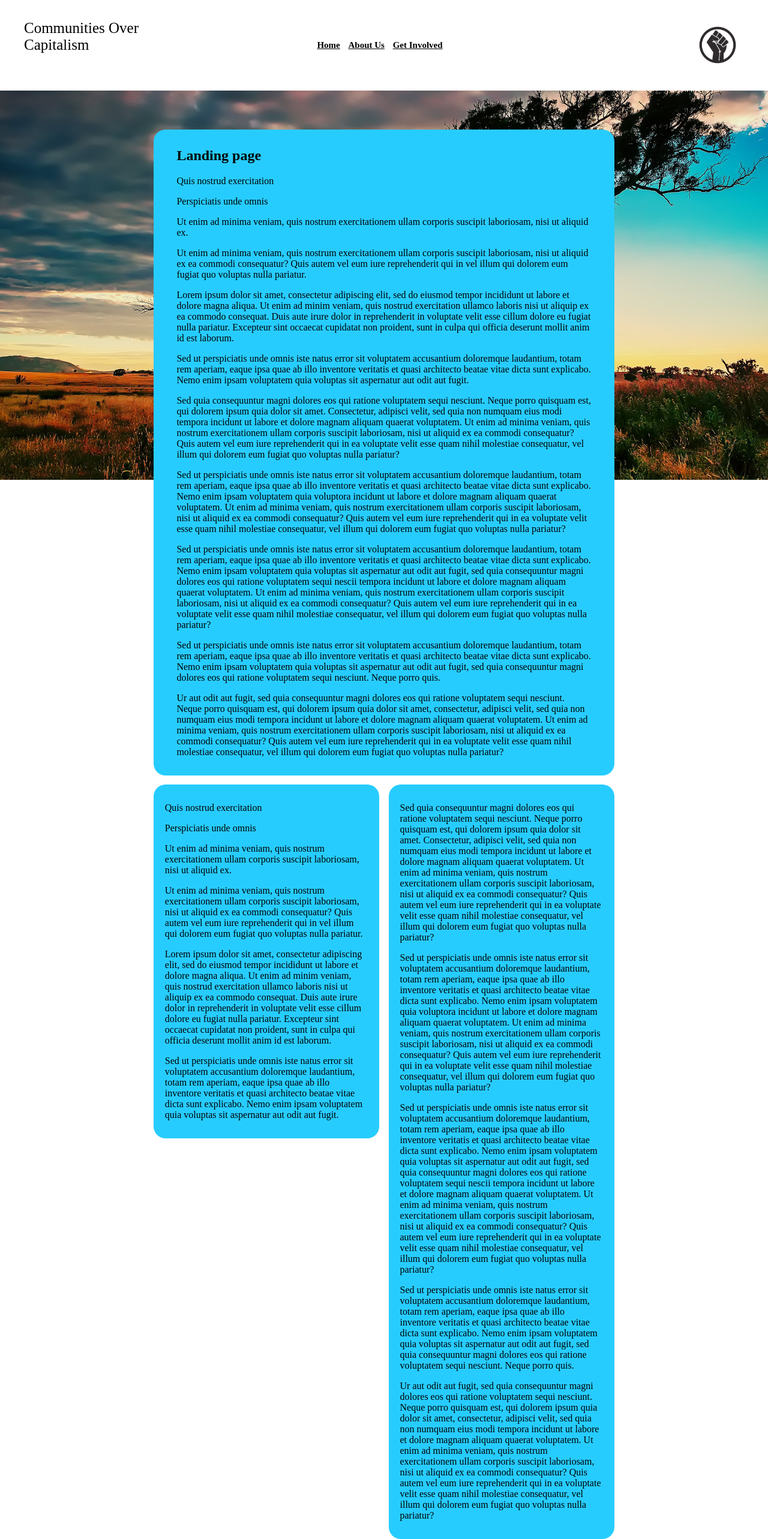
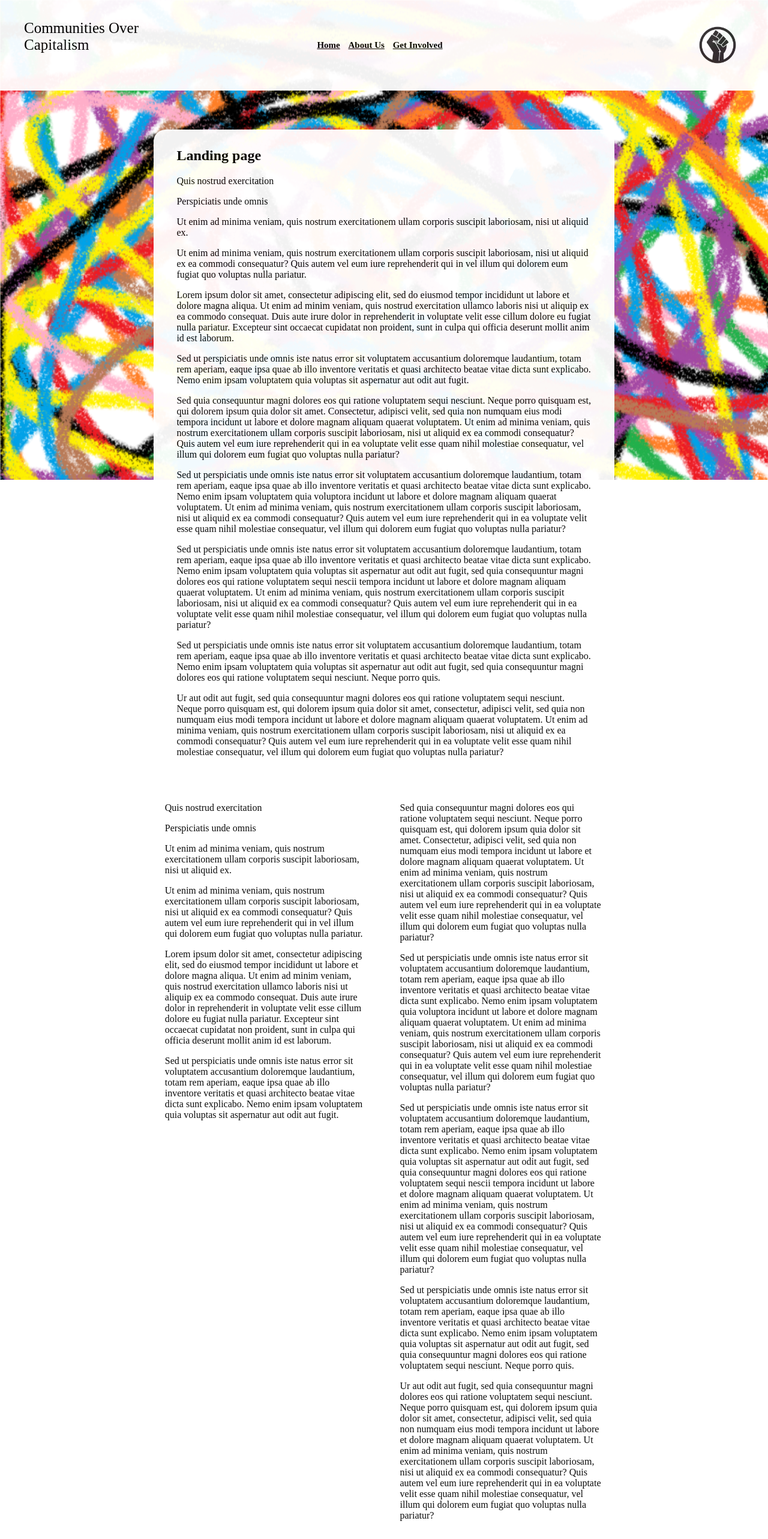
Before and after one commit to riley-voor/communities_over_capitalism_website, a Flask app: page / in a window 1280 px wide. Shown: the whole page at 60% size. Run offline with Flask 2, Linux system fonts and the light colour scheme.

Commit message:
changed background image to something a bit better and made elements transparent so it could shine

```diff
--- a/static/css/main.css
+++ b/static/css/main.css
@@ -31,6 +31,7 @@ a {
     padding-left: 40px;
     padding-right: 40px;
     background-color: white;
+    opacity: 0.95;
 }
 
 #main_title {
@@ -80,7 +81,8 @@ a {
 
     /* Decoration */
     border-radius: 20px;
-    background-color: #27CCFF; /* light blue */
+    background-color: white;
+    opacity: 0.95;
 }
 
 .main_body_text {
@@ -100,7 +102,8 @@ a {
 
     /* Decoration */
     border-radius: 20px;
-    background-color: #27CCFF; /* light blue */
+    background-color: white;
+    opacity: 0.95;
 }
 
 .right_half_width_main_body_block {
@@ -112,5 +115,6 @@ a {
 
     /* Decoration */
     border-radius: 20px;
-    background-color: #27CCFF; /* light blue */
+    background-color: white;
+    opacity: 0.95;
 }
--- a/templates/page_base.html
+++ b/templates/page_base.html
@@ -10,7 +10,7 @@
         <link rel="stylesheet" href="{{ url_for('static', filename='css/main.css') }}">
     </head>
     <body>
-    <img id="background_image" src="{{ url_for('static', filename='images/savannah_stock_photo.jpg') }}">
+    <img id="background_image" src="{{ url_for('static', filename='images/high_res_ms_paint_crayon_drawing.png') }}">
         {% include 'partials/header.html' %}
         <div id="main_body">
             {% include page %}
```
Also changed, not shown: static/images/high_res_ms_paint_crayon_drawing.png (added).
